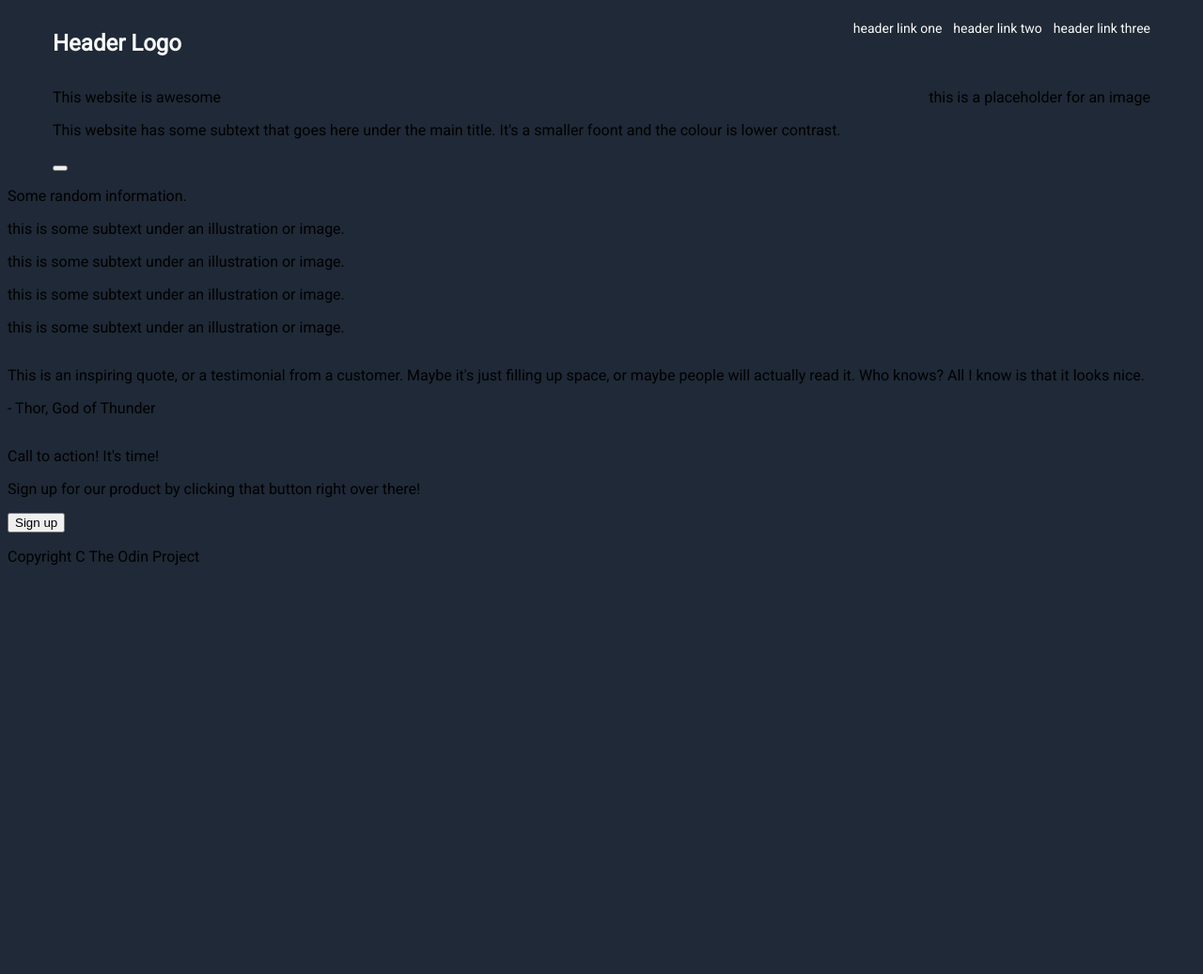
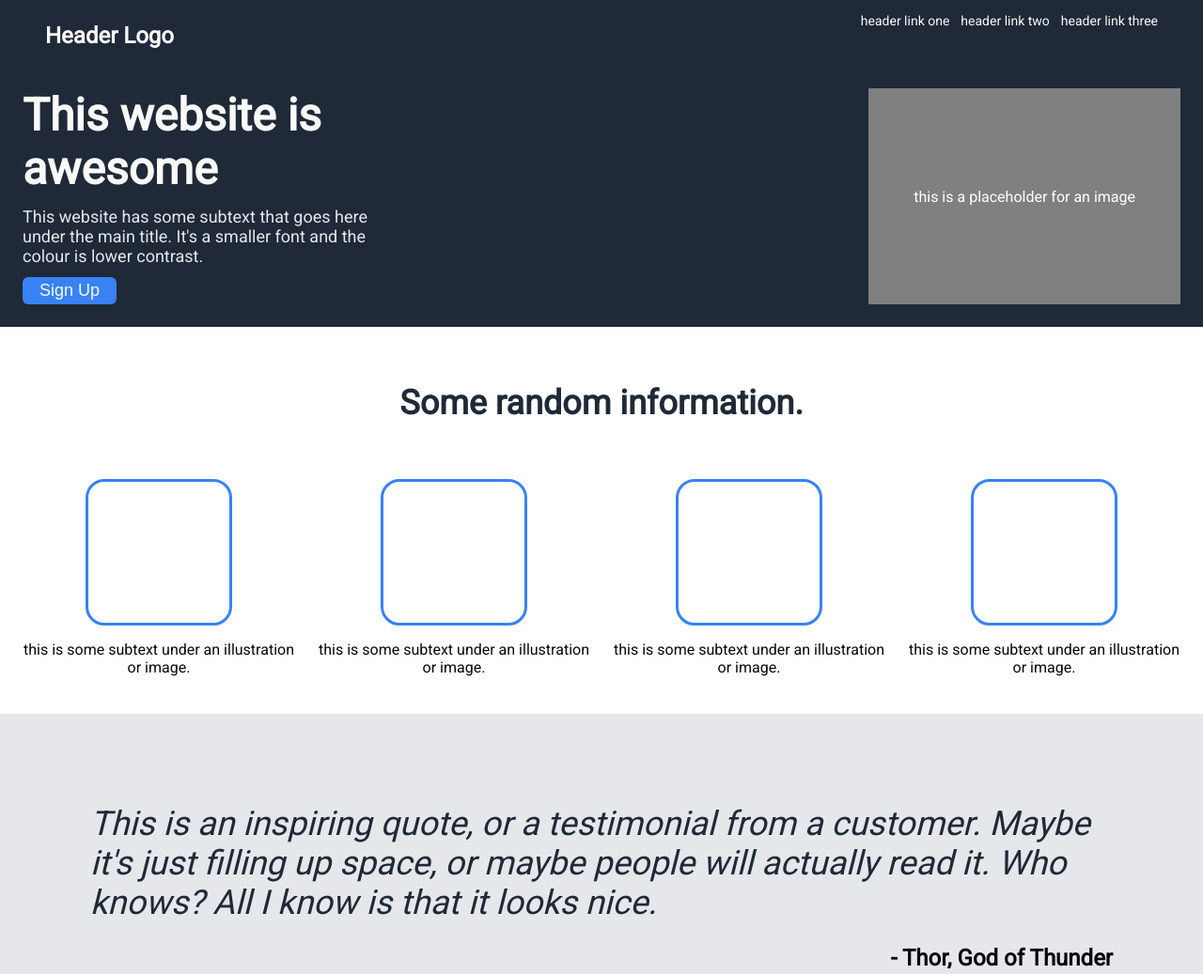
Before and after one commit to qweleb/TOP-landing-page, a plain HTML site: page index.html in a window 1280 px wide. Shown: the top 1037 px of the page at 94% size. Before the commit the page ends 800 px from the top, so only its background shows below. Drawn offline with Linux system fonts and the light colour scheme.

Commit message:
End of Day 1 everything working for first wireframe

```diff
--- a/index.html
+++ b/index.html
@@ -16,25 +16,25 @@
         <li><a href=""></a>header link three</li>
       </ul>
     </div>
-    <div class="hero_1">
-      <div class="1_left">
+    <div class="hero">
+      <div class="hero_left">
         <p class="main_text">This website is awesome</p>
         <p class="secondary_text">
           This website has some subtext that goes here under the main title.
-          It's a smaller foont and the colour is lower contrast.
+          It's a smaller font and the colour is lower contrast.
         </p>
-        <button class="sign_up"></button>
+        <button class="sign_up">Sign Up</button>
       </div>
-      <div class="1_right">
+      <div class="hero_right">
         <p class="image_placeholder">this is a placeholder for an image</p>
       </div>
     </div>
-    <div class="hero_2">
+    <div class="hero type_2">
       <p class="heading_text">Some random information.</p>
       <div class="illustrations">
         <div class="illustration">
           <div class="illustration_image"></div>
-          <p class="illustration_description">
+          <p>
             this is some subtext under an illustration or image.
           </p>
         </div>
@@ -58,22 +58,22 @@
         </div>
       </div>
     </div>
-    <div class="hero_3">
-      <p class="quote">
+    <div class="hero type_3">
+      <div class="quote">
         This is an inspiring quote, or a testimonial from a customer. Maybe it's
         just filling up space, or maybe people will actually read it. Who knows?
         All I know is that it looks nice.
-      </p>
-      <p class="quote_author">- Thor, God of Thunder</p>
+      </div>
+      <div class="quote_author">- Thor, God of Thunder</div>
     </div>
-    <div class="hero_4">
+    <div class="hero type_4">
         <div class="cta">
             <div class="cta_left">
                 <p class="secondary_text bold">Call to action! It's time!</p>
                 <p class="secondary_text">Sign up for our product by clicking that button right over there!</p>
             </div>
             <div class="cta_right">
-                <button class="sign_up_inv">Sign up</button>
+                <button class="sign_up inverted">Sign up</button>
             </div>
         </div>
     </div>
--- a/styles.css
+++ b/styles.css
@@ -1,8 +1,11 @@
+@import url('https://fonts.googleapis.com/css?family=Roboto');
+
 body {
   font-family: Roboto, sans-serif;
-    background-color: #1F2937;
+  background-color: #1f2937;
   display: flex;
   flex-direction: column;
+  margin: 0;
 }
 
 li {
@@ -13,14 +16,13 @@ li {
 
 a {
   text-decoration: none;
-
 }
 
 .header {
   display: flex;
   margin: 0;
   justify-content: space-between;
-    color: #F9FAF8;
+  color: #f9faf8;
   height: 70px;
   font-size: 14px;
   padding-left: 48px;
@@ -36,9 +38,141 @@ a {
   display: flex;
 }
 
-.hero_1 {
+.hero {
   display: flex;
   justify-content: space-between;
   padding-left: 48px;
   padding-right: 48px;
+  gap: 24px;
+  padding: 24px;
 }
+
+.type_2 {
+  background-color: white;
+  flex-direction: column;
+  align-items: center;
+}
+
+.type_3 {
+  background-color: #e5e7eb;
+  flex-direction: column;
+  align-items: center;
+  padding: 96px;
+}
+
+.type_4 {
+  background-color: white;
+  align-items: center;
+  justify-content: center;
+}
+
+.hero_left {
+  display: flex;
+  flex-direction: column;
+  justify-content: center;
+  width: 400px;
+  gap: 12px;
+}
+
+.hero_right {
+  display: flex;
+  justify-content: center;
+  align-items: center;
+  background-color: grey;
+  padding: 48px;
+  color: white;
+}
+
+.illustrations {
+    display: flex;
+    justify-content: space-between;
+    gap: 24px;
+}
+
+.illustration {
+    display: flex;
+    flex-direction: column;
+    align-items: center;
+    margin: 0;
+    color: #070808;
+    text-align: center;
+}
+
+.illustration_image {
+    height: 150px;
+    width: 150px;
+    border: solid #3882f6;
+    border-radius: 20px;
+}
+
+.quote {
+    color: #1f2937;
+    font-weight: lighter;
+    font-size: 36px;
+    font-style: italic;
+}
+
+.quote_author {
+    color: #070808;
+    font-weight: bold;
+    text-align: right;
+    font-size: 24px;
+    align-self: flex-end;
+}
+
+.cta {
+    display: flex;
+    padding-top: 24px;
+    padding-bottom: 24px;
+    padding-right: 48px;
+    padding-left: 48px;
+    background-color: #3882f6;
+    gap: 48px;
+    border-radius: 5px;
+}
+
+.cta_left {
+    flex: auto;
+}
+
+.main_text {
+  font-size: 48px;
+  font-weight: bolder;
+  color: #f9faf8;
+  margin: 0;
+}
+
+.heading_text {
+    font-size: 36px;
+    font-weight: bolder;
+    color: #1f2937;
+}
+
+.secondary_text {
+  font-size: 18px;
+  color: #e5e7eb;
+  margin: 0;
+}
+
+.sign_up {
+  background-color: #3882f6;
+  color: #f9faf8;
+  font-size: 18px;
+  width: 100px;
+  padding: 4px;
+  border-radius: 6px;
+  border: none;
+}
+
+.bold {
+    font-weight: bolder;
+}
+
+.inverted {
+    border: solid white;
+}
+
+.footer_text {
+    color: #e5e7eb;
+    text-align: center;
+}
```
Lines whose indentation alone changed are shown as unchanged.
